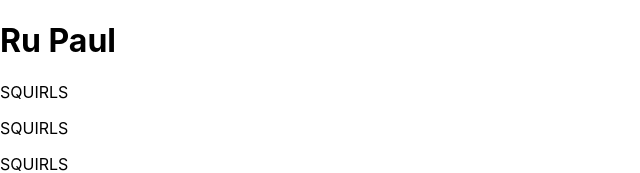
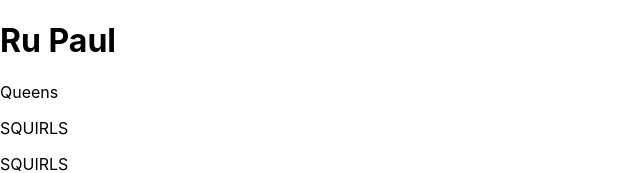
Before and after one commit to Ionajane/tic_tuck_toe, a React (Create React App) app: page / in a window 1280 px wide. Shown: the top 173 px of the page, without its empty margins (0-640 px from the left). Built offline with nearby package versions, Linux system fonts and the light colour scheme.

Commit message:
adding square click

```diff
--- a/src/components/Square.js
+++ b/src/components/Square.js
@@ -1,8 +1,20 @@
 import React, { Component } from 'react';
 
 const Square = (props) => {
+  if (props.value == "") {
   return(
     <p>SQUIRLS</p>
+  )};
+
+// function handleClick(event) {
+//   console.log("square click event:",event.target.value);
+//   props.handleSquareClick(event.target.value);
+// }
+
+  return(
+    <>
+      <a><p>Queens</p></a>
+    </>
   )
 }
 
--- a/src/components/SquareGrid.js
+++ b/src/components/SquareGrid.js
@@ -7,6 +7,7 @@ const SquareGrid = (props) => {
     return <Square
     value={square.value}
     key={square.index}
+    handleSquareClick={square.handleSquareClick}
     />
   })
 
--- a/src/containers/BoardContainer.js
+++ b/src/containers/BoardContainer.js
@@ -7,7 +7,7 @@ class BoardContainer extends Component {
     super();
     this.state = {
       squares: [
-        {value: ""},
+        {value: "x"},
         {value: ""},
         {value: ""},
         {value: ""},
@@ -17,6 +17,19 @@ class BoardContainer extends Component {
         {value: ""},
         {value: ""}
       ]
+    }
+    // this.handleSquareClick = this.handleSquareClick.bind(this);
+  }
+
+  handleSquareClick(index) {
+    const newSquares = this.state.squares;
+    this.changeSquareValue(newSquares[index]);
+    this.setState({squares: newSquares});
+  }
+
+  changeSquareValue(square) {
+    if (square.value == "") {
+      return square.value = "x";
     }
   }
 
```
Also changed, not shown: public/wig.png (added).
